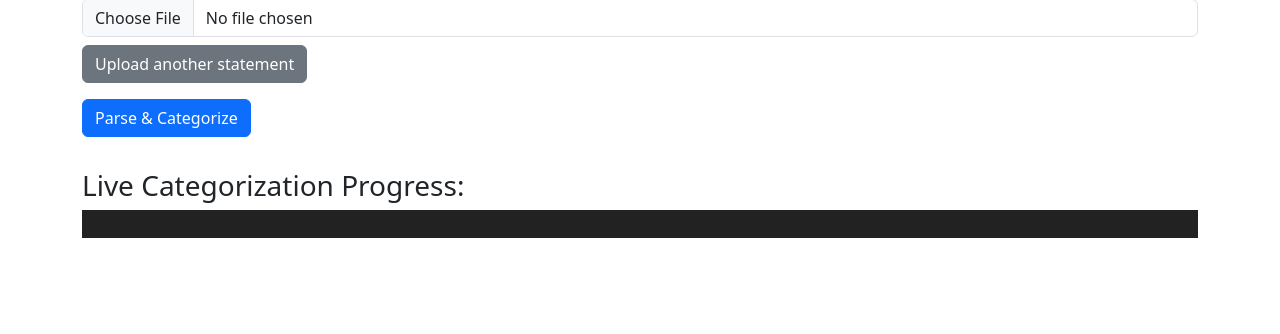
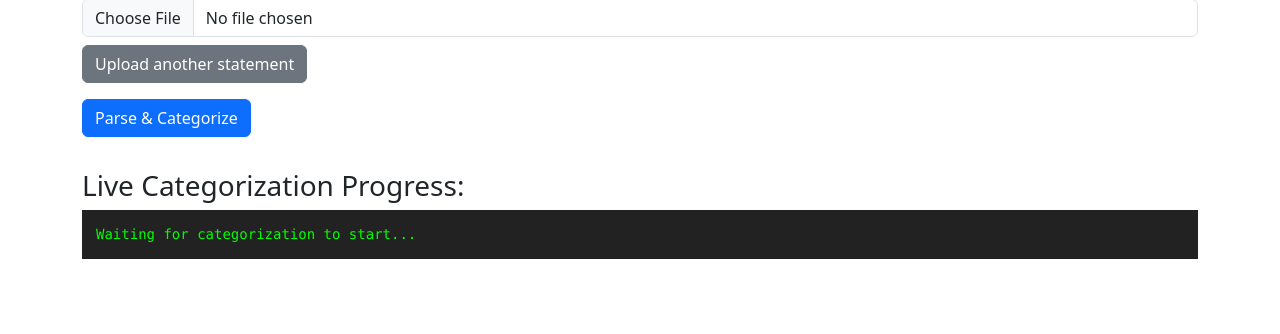
Before and after one commit to marcthesharka/creditcard-categorizer, a Flask app: page /processing in a window 1280 px wide. Shown: the part 466-800 px from the top of the page. Run offline with Flask 3, Linux system fonts and the light colour scheme; data that the repository does not hold is empty; some libraries are stand-ins or nearby versions.

Commit message:
Update index.html

```diff
--- a/creditcardcategorizer/templates/index.html
+++ b/creditcardcategorizer/templates/index.html
@@ -94,7 +94,7 @@
         fetch('/progress')
             .then(res => res.text())
             .then(log => {
-                document.getElementById('progress-log').textContent = log;
+                document.getElementById('progress-log').textContent = log || "Waiting for categorization to start...";
                 setTimeout(updateProgress, 1000);
             });
     }
@@ -105,7 +105,7 @@
     </script>
     <div style="margin-top:2em;">
         <h3>Live Categorization Progress:</h3>
-        <pre id="progress-log" style="background:#222;color:#0f0;padding:1em;max-height:300px;overflow:auto;"></pre>
+        <pre id="progress-log" style="background:#222;color:#0f0;padding:1em;max-height:300px;overflow:auto;">Waiting for categorization to start...</pre>
     </div>
     {% endif %}
 </body>
```
